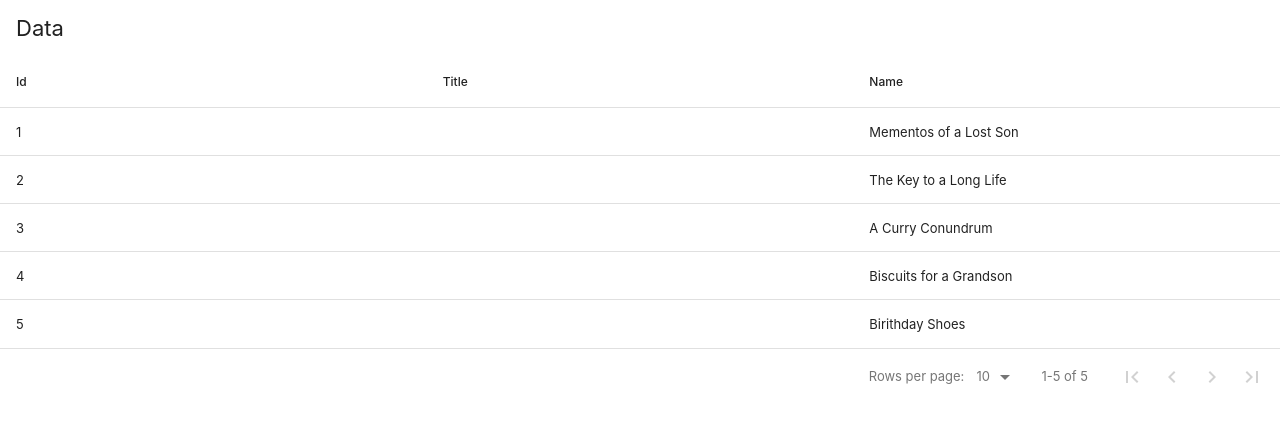
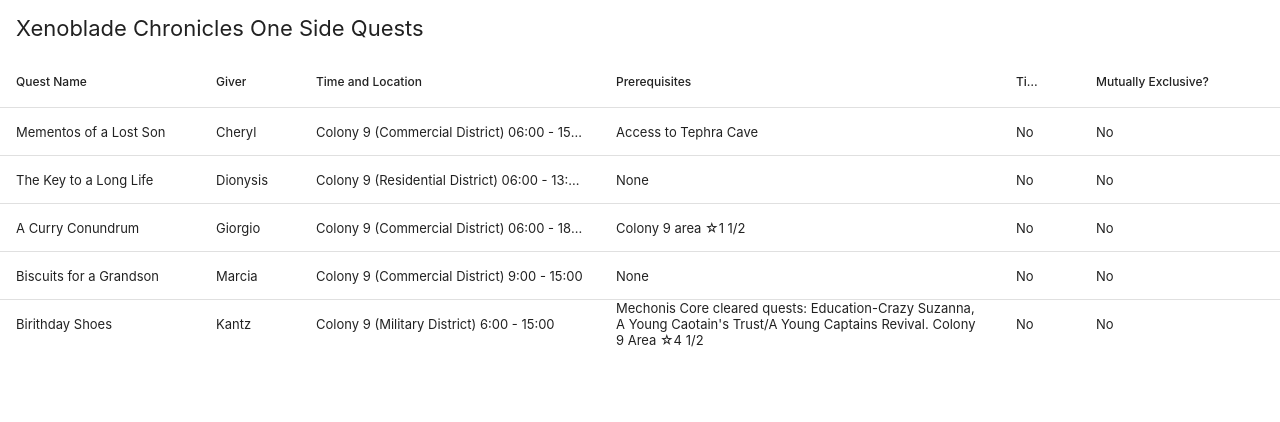
Before and after one commit to Sniffin3083/project-zohar, a React (Create React App) app: page /xeno1 in a window 1280 px wide. Shown: the top 422 px of the page. Built offline with nearby package versions, Linux system fonts and the light colour scheme.

Commit message:
Local storage saving works I just need to fetch the data to change the colour on render

```diff
--- a/src/routes/XCone.jsx
+++ b/src/routes/XCone.jsx
@@ -8,24 +8,46 @@
 
 const columns = [
   {
-    name: "Id",
-    selector: row => row.id,
-    sortable: true
+    name: "Quest Name",
+    selector: row => row.name,
+    sortable: true,
+    width: "200px"
   },
   {
-    name: "Title",
-    selector: row => row.title,
-    sortable: true
+    name: "Giver",
+    selector: row => row.giver,
+    sortable: true,
+    width: "100px"
   },
   {
-    name: "Name",
-    selector: row => row.name,
+    name: "Time and Location",
+    selector: row => row.area,
+    sortable: true,
+    width: "300px"
+  },
+  {
+    name: "Prerequisites",
+    selector: row => row.prerequisites,
+    sortable: true,
+    width: "400px",
+    wrap: true,
+  },
+  {
+    name: "Timed?",
+    selector: row => row.timed,
+    sortable: true,
+    width: "80px"
+  },
+  {
+    name: "Mutually Exclusive?",
+    selector: row => row.exclusive,
     sortable: true
   }
 ];
 
 const conditionalRowStyles = [
   {
+
     when: row => row.toggleSelected,
     style: {
       backgroundColor: "green",
@@ -44,7 +66,13 @@
         return item;
       }
 
-      document.cookie = "id=" + data.id + "; toggle=" + data.toggleSelected + "; expires=Tue, 31 Dec 2024 12:00:00 TTC";
+      if(localStorage.getItem(item.id) === "true") {
+        localStorage.removeItem(item.id);
+      }
+
+      else {
+        localStorage.setItem(item.id, true)
+      }
 
       return {
         ...item,
@@ -58,11 +86,10 @@
   return (
     <>
       <DataTable
-        title="Data"
+        title="Xenoblade Chronicles One Side Quests"
         columns={columns}
         data={data}
         defaultSortFieldId="title"
-        pagination
         onRowClicked={handleRowClicked}
         conditionalRowStyles={conditionalRowStyles}
       />
```
